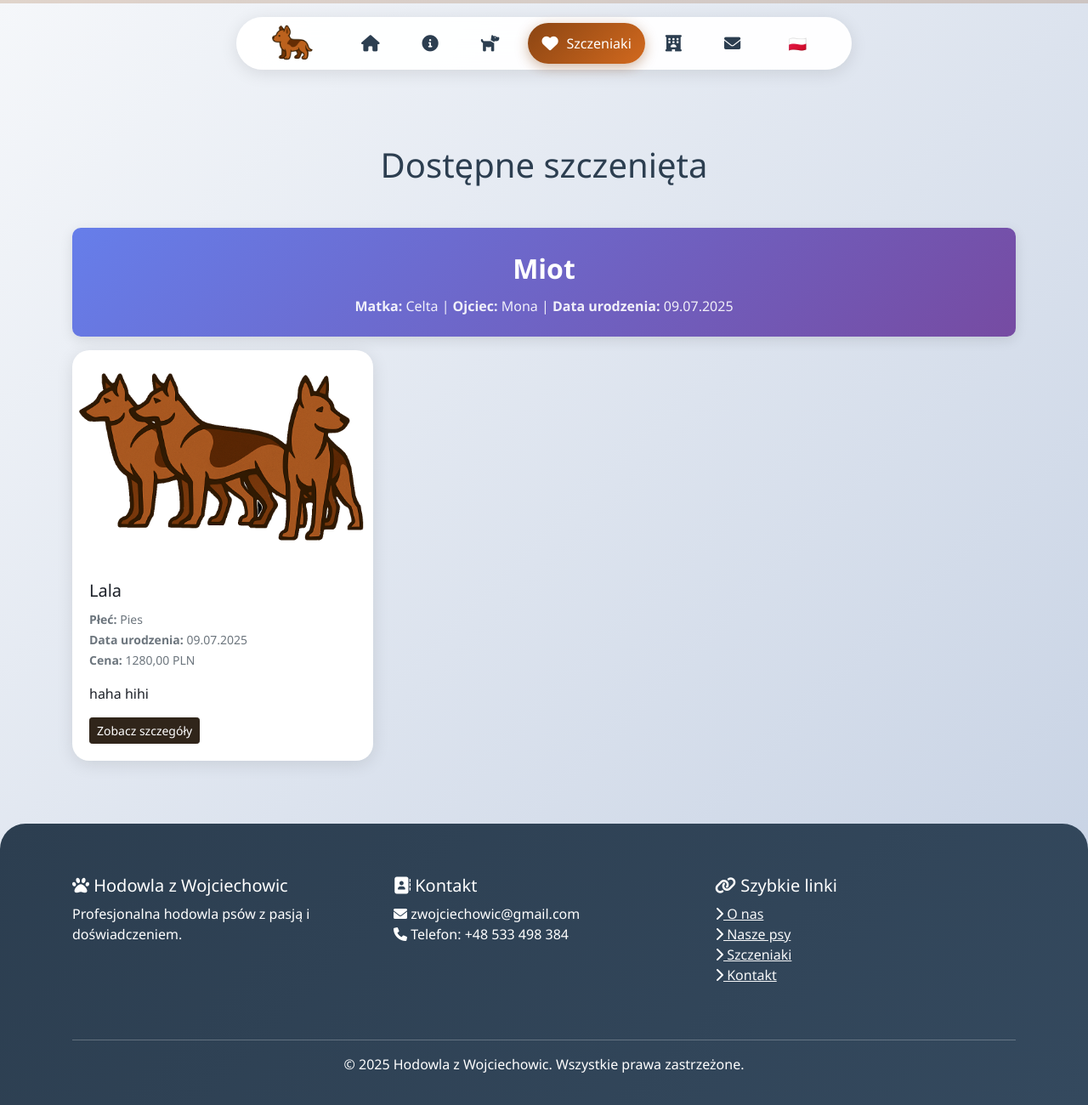
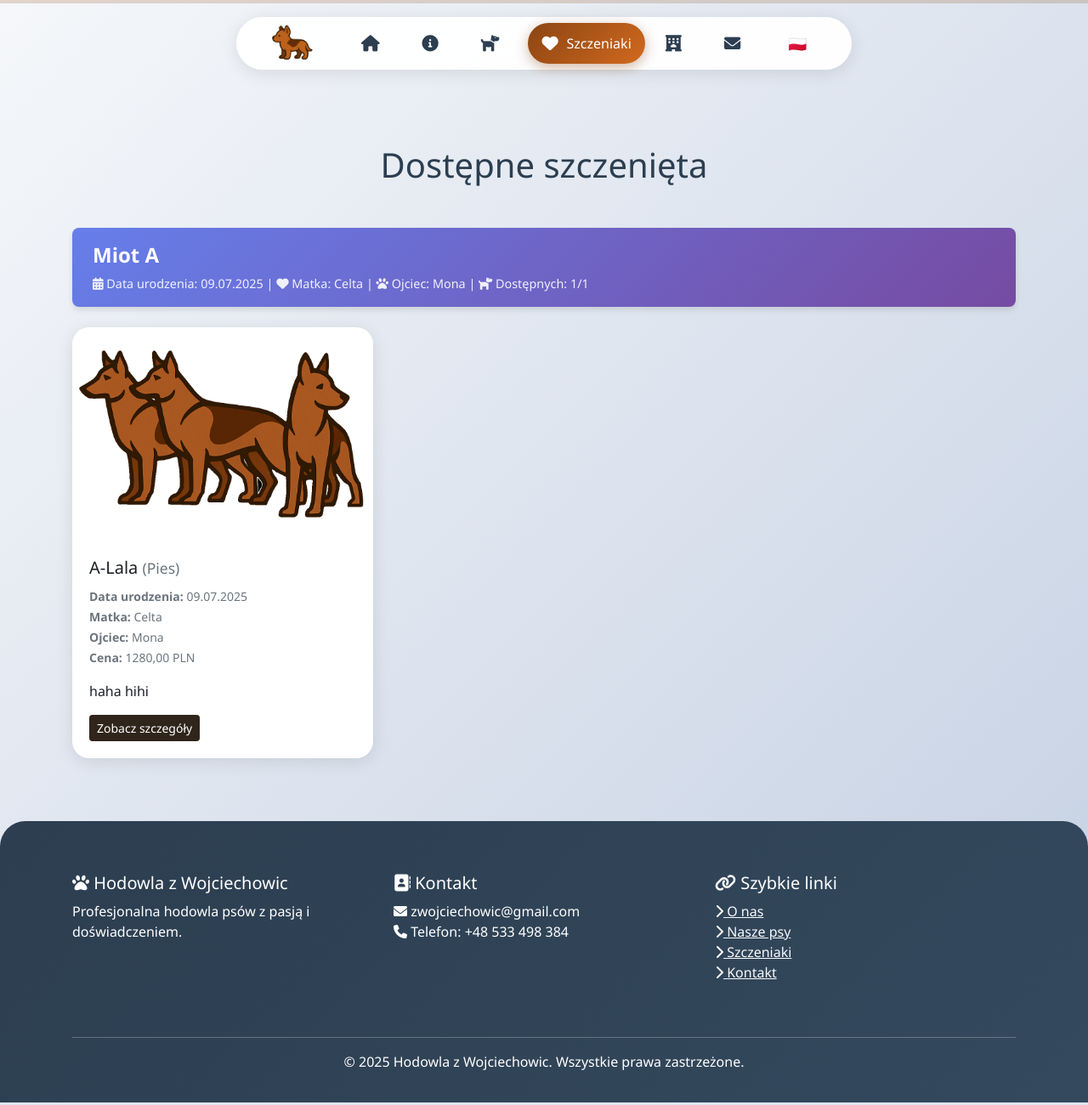
Before and after one commit to zwojciechowic/zwojciechowic, a Django app: page /pl/szczeniaki/ in a window 1280 px wide. Shown: the whole page at 85% size. Run offline with Django 4.2, Linux system fonts and the light colour scheme; data comes from the database, SQL or seed files in the repository.

Commit message:
puppies mioty

```diff
--- a/main/models.py
+++ b/main/models.py
@@ -99,9 +99,9 @@ class Dog(models.Model):
 
 class Puppy(models.Model):
     name = models.CharField(max_length=100, verbose_name='Imię')
+    litter = models.CharField(max_length=1, verbose_name='Miot', default='A', help_text='Jedna litera oznaczająca miot (A, B, C...)')
     mother = models.ForeignKey(Dog, on_delete=models.CASCADE, related_name='puppies_as_mother', verbose_name='Matka')
     father = models.ForeignKey(Dog, on_delete=models.CASCADE, related_name='puppies_as_father', verbose_name='Ojciec')
-    litter = models.CharField(max_length=1, verbose_name='Miot', help_text='Jedna litera identyfikująca miot (np. A, B, C)')
     birth_date = models.DateField(verbose_name='Data urodzenia')
     gender = models.CharField(max_length=10, choices=[('male', 'Pies'), ('female', 'Suka')], verbose_name='Płeć')
     description = models.TextField(blank=True, verbose_name='Opis')
@@ -125,12 +125,12 @@ class Puppy(models.Model):
     price = models.DecimalField(max_digits=10, decimal_places=2, verbose_name='Cena')
 
     class Meta:
-        ordering = ['litter', '-birth_date', 'name']  # Najpierw miot, potem data, potem imię
+        ordering = ['litter', 'name']  # Sortowanie najpierw po miocie, potem po imieniu
         verbose_name = 'Szczeniak'
         verbose_name_plural = 'Szczeniaki'
 
     def __str__(self):
-        return f"Miot {self.litter} - {self.name} ({self.get_gender_display()})"
+        return f"{self.litter}-{self.name} - {self.get_gender_display()}"
 
     @property
     def main_photo(self):
@@ -138,6 +138,7 @@ class Puppy(models.Model):
         if self.photo_gallery:
             return self.photo_gallery.photos.first()
         return None
+
 class Reservation(models.Model):
     puppy = models.ForeignKey(Puppy, on_delete=models.CASCADE, verbose_name='Szczeniak')
     customer_name = models.CharField(max_length=100, verbose_name='Imię i nazwisko')
--- a/main/views.py
+++ b/main/views.py
@@ -8,6 +8,8 @@ from .models import BlogPost, Dog, Puppy, Reservation, ContactMessage, AboutPage
 from .forms import ReservationForm, ContactForm, PuppyReservationForm
 from django.db.models import Count
 from collections import OrderedDict
+from collections import defaultdict
+from django.db.models import Count, Q
 
 def home(request):
     """Strona główna z najnowszymi wpisami, psami i szczeniakami"""
@@ -54,21 +56,24 @@ def dog_detail(request, pk):
     })
 
 def puppies(request):
-    """Strona szczeniaki z grupowaniem według miotów"""
-    available_puppies = Puppy.objects.filter(is_available=True).order_by('litter', 'name')
+    """Strona szczeniaki z grupowaniem po miotach"""
+    all_puppies = Puppy.objects.all().order_by('litter', 'name')
 
-    # Grupowanie szczeniąt według miotów
-    puppies_by_litter = OrderedDict()
-    for puppy in available_puppies:
-        if puppy.litter not in puppies_by_litter:
-            puppies_by_litter[puppy.litter] = {
-                'litter': puppy.litter,
-                'mother': puppy.mother,
-                'father': puppy.father,
-                'birth_date': puppy.birth_date,
-                'puppies': []
-            }
+    # Grupowanie szczeniąt po miotach
+    puppies_by_litter = defaultdict(lambda: {
+        'puppies': [],
+        'total_count': 0,
+        'available_count': 0
+    })
+
+    for puppy in all_puppies:
         puppies_by_litter[puppy.litter]['puppies'].append(puppy)
+        puppies_by_litter[puppy.litter]['total_count'] += 1
+        if puppy.is_available:
+            puppies_by_litter[puppy.litter]['available_count'] += 1
+
+    # Sortowanie miotów alfabetycznie
+    puppies_by_litter = dict(sorted(puppies_by_litter.items()))
 
     return render(request, 'puppies.html', {
         'puppies_by_litter': puppies_by_litter,
--- a/templates/puppies.html
+++ b/templates/puppies.html
@@ -104,20 +104,22 @@
         .litter-header {
             background: linear-gradient(135deg, #667eea 0%, #764ba2 100%);
             color: white;
-            padding: 1.5rem;
-            border-radius: 10px;
-            margin-bottom: 1rem;
-            box-shadow: 0 4px 15px rgba(0,0,0,0.1);
+            padding: 1rem 1.5rem;
+            margin: 2rem 0 1.5rem 0;
+            border-radius: 8px;
+            box-shadow: 0 4px 6px rgba(0,0,0,0.1);
         }
 
-        .litter-title {
-            font-size: 2rem;
-            font-weight: bold;
-            margin-bottom: 0.5rem;
+        .litter-header h2 {
+            margin: 0;
+            font-size: 1.5rem;
+            font-weight: 600;
         }
 
         .litter-info {
+            font-size: 0.9rem;
             opacity: 0.9;
+            margin-top: 0.5rem;
         }
     </style>
 {% endblock %}
@@ -127,22 +129,23 @@
     <h1 class="text-center mb-5">Dostępne szczenięta</h1>
 
     {% if puppies_by_litter %}
-        {% for litter_key, litter_info in puppies_by_litter.items %}
-            {# Nagłówek miotu #}
-            <div class="litter-header text-center">
-                <div class="litter-title">Miot {{ litter_key }}</div>
+        {% for litter, litter_data in puppies_by_litter.items %}
+            <div class="litter-header">
+                <h2>Miot {{ litter }}</h2>
                 <div class="litter-info">
-                    <strong>Matka:</strong> {{ litter_info.mother.name }} |
-                    <strong>Ojciec:</strong> {{ litter_info.father.name }} |
-                    <strong>Data urodzenia:</strong> {{ litter_info.birth_date|date:"d.m.Y" }}
+                    {% with first_puppy=litter_data.puppies.0 %}
+                        <i class="fas fa-calendar-alt"></i> Data urodzenia: {{ first_puppy.birth_date|date:"d.m.Y" }} |
+                        <i class="fas fa-heart"></i> Matka: {{ first_puppy.mother.name }} |
+                        <i class="fas fa-paw"></i> Ojciec: {{ first_puppy.father.name }} |
+                        <i class="fas fa-dog"></i> Dostępnych: {{ litter_data.available_count }}/{{ litter_data.total_count }}
+                    {% endwith %}
                 </div>
             </div>
 
-            {# Szczenięta z tego miotu #}
             <div class="row mb-5">
-                {% for puppy in litter_info.puppies %}
+                {% for puppy in litter_data.puppies %}
                 <div class="col-md-6 col-lg-4 mb-4">
-                    <div class="card card-hover h-100">
+                    <div class="card card-hover h-100 {% if not puppy.is_available %}opacity-75{% endif %}">
                         <a href="{% url 'puppy_detail' puppy.pk %}" class="card-img-link">
                             <div class="card-img-container position-relative">
                                 {% if puppy.photo_gallery and puppy.photo_gallery.photos.all %}
@@ -159,19 +162,26 @@
                                 </div>
                                 {% endif %}
 
-                                {# Badge z literą miotu #}
+                                {% if not puppy.is_available %}
                                 <div class="position-absolute top-0 start-0 m-2" style="z-index: 15;">
-                                    <span class="badge bg-primary fs-6">{{ puppy.litter }}</span>
+                                    <span class="badge bg-danger">
+                                        <i class="fas fa-times"></i> Niedostępne
+                                    </span>
                                 </div>
+                                {% endif %}
                             </div>
                         </a>
 
                         <div class="card-body d-flex flex-column">
-                            <h5 class="card-title">{{ puppy.name }}</h5>
+                            <h5 class="card-title">
+                                {{ puppy.litter }}-{{ puppy.name }}
+                                <small class="text-muted">({{ puppy.get_gender_display }})</small>
+                            </h5>
                             <div class="card-details mb-3">
                                 <small class="text-muted">
-                                    <strong>Płeć:</strong> {{ puppy.get_gender_display }}<br>
                                     <strong>Data urodzenia:</strong> {{ puppy.birth_date|date:"d.m.Y" }}<br>
+                                    <strong>Matka:</strong> {{ puppy.mother.name }}<br>
+                                    <strong>Ojciec:</strong> {{ puppy.father.name }}<br>
                                     <strong>Cena:</strong> {{ puppy.price }} PLN
                                 </small>
                             </div>
@@ -186,7 +196,11 @@
 
                             <p class="card-text flex-grow-1">{{ puppy.description|truncatewords:15 }}</p>
                             <div class="mt-auto">
-                                <a href="{% url 'puppy_detail' puppy.pk %}" class="btn btn-primary btn-sm">Zobacz szczegóły</a>
+                                {% if puppy.is_available %}
+                                    <a href="{% url 'puppy_detail' puppy.pk %}" class="btn btn-primary btn-sm">Zobacz szczegóły</a>
+                                {% else %}
+                                    <button class="btn btn-secondary btn-sm" disabled>Niedostępne</button>
+                                {% endif %}
                             </div>
                         </div>
                     </div>
@@ -195,7 +209,7 @@
             </div>
         {% endfor %}
     {% else %}
-        <div class="puppy-alert text-center">
+        <div class="puppy-alert">
             <h3>Brak dostępnych szczeniąt</h3>
             <p>Aktualnie nie mamy dostępnych szczeniąt. <a href="{% url 'contact' %}">Skontaktuj się z nami</a>, aby dowiedzieć się o planowanych miotach.</p>
         </div>
```
Also changed, not shown: main/admin.py (+6 -3 lines), main/migrations/0014_alter_puppy_options_puppy_litter.py (added).
